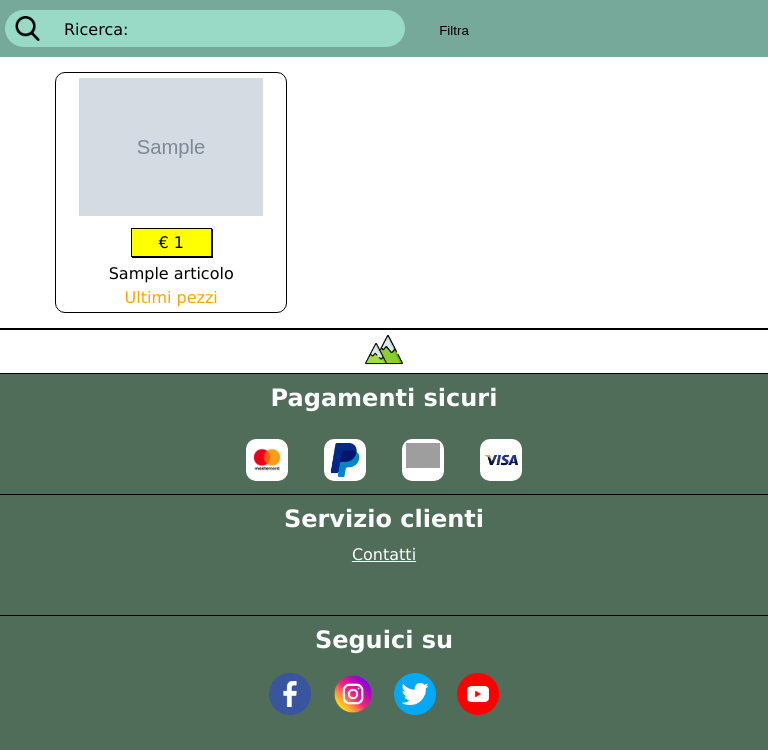
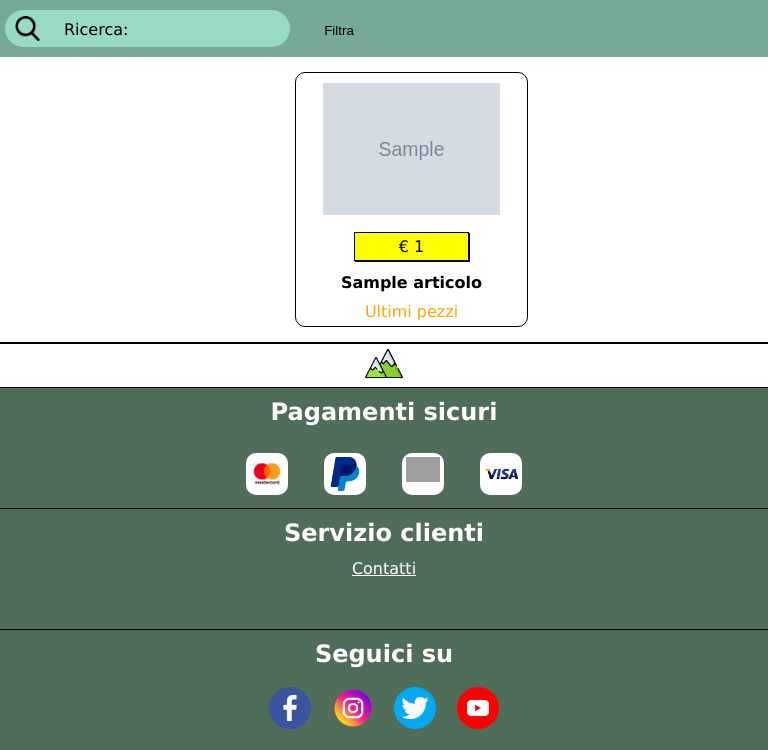
Before and after one commit to EdoardoPuce/webproject, a PHP site: page /catalogo.php in a window 768 px wide. Shown: the part 124-874 px from the top of the page. Before the commit the page ends 839 px from the top, so only its background shows below. Run offline with PHP 8.4, Linux system fonts and the light colour scheme; tables that the repository leaves empty hold one stand-in row (values such as "Sample post"); grey boxes marked "Sample" are stand-in pictures; grey boxes are pictures that could not be loaded.

Commit message:
Copletato css catalogo

```diff
--- a/css/catalogo.css
+++ b/css/catalogo.css
@@ -9,8 +9,9 @@ main > section > form{
     display: inline-block;
     background-color: #98DAC6;
     border-radius: 20px;
-    width: 400px;
+    width: 25%;
     margin: 0;
+    min-width:285px;
 }
 
 /*LABEL FORM DI RICERCA */
@@ -28,7 +29,8 @@ main > section.ricerca > form.ricerca > label > input {
     padding-left: 10px;
     vertical-align:top;
     margin: 10px 10px;
-    width: 200px;
+    width: 40%;
+    min-width: 100px;
 }
 main > section.ricerca > form.ricerca > label > input:focus{
     outline: none; /*Toglie il bordo blu da input text*/
@@ -66,10 +68,10 @@ aside{
     float: left;
     background-color: #DEF2C8;
     display:none;
-    margin: 10px 0;
     font-size: 18px;
     border-style: solid;
-    border-color: black;
+    border-color: #ebf3e2;
+    border-width: 3px;
     width: 150px;
     overflow: visible;
     min-width: 107px;
@@ -133,7 +135,7 @@ img.prodotto{
 p.prezzo{
     display:block;
     padding: 4px 5px;
-    width: inherit;
+    width: 45%;
     margin: 7px auto;
     background-color: yellow;
     border: 1px;
@@ -144,14 +146,22 @@ p{
     margin: 5px;
     text-align: center;
     font-family: verdana;
+    white-space: nowrap;
+    overflow:hidden;
 }
 
 body > main > section.articoli > div.articolo > a:link,body > main > section.articoli > div.articolo > a:visited{
+    width: 100%;
+    padding: 5px;
+    display: block;
     color:black;
     text-align: center;
     text-decoration: none;
-    text-decoration: bold;
+    font-weight: bold;
     font-family: verdana;
+    white-space: nowrap;
+    overflow:hidden;
+    box-sizing: border-box;
 }
 
 body > main > section.articoli > div.articolo > a:hover{
@@ -173,12 +183,9 @@ p[class ="Ultimi pezzi"]{
 /* PROPRIETA' SOLO PER SCHERMO PICCOLO */
 @media screen and (max-width: 768px){
 
-    div.articolo:nth-child(3n+1){
-        margin-left: 20px;
-    }
     div.articolo{
         width:30%;
-        margin: 15px 5px;
+        margin: 15px auto;
     }
 
     aside{
@@ -188,6 +195,11 @@ p[class ="Ultimi pezzi"]{
 
     section.articoli{
         width: 100%;
+        text-align: center;
+    }
+
+    aside{
+        margin: 0px 0;
     }
 }
 
@@ -197,6 +209,8 @@ p[class ="Ultimi pezzi"]{
     div.articolo:nth-child(4n+1){
         margin-left: 55px;
     }
-
+    aside{
+        margin: 10px 0;
+    }
 
 }
```
Also changed, not shown: upload/imgArticoli/pantaloniDonna.jpg.
